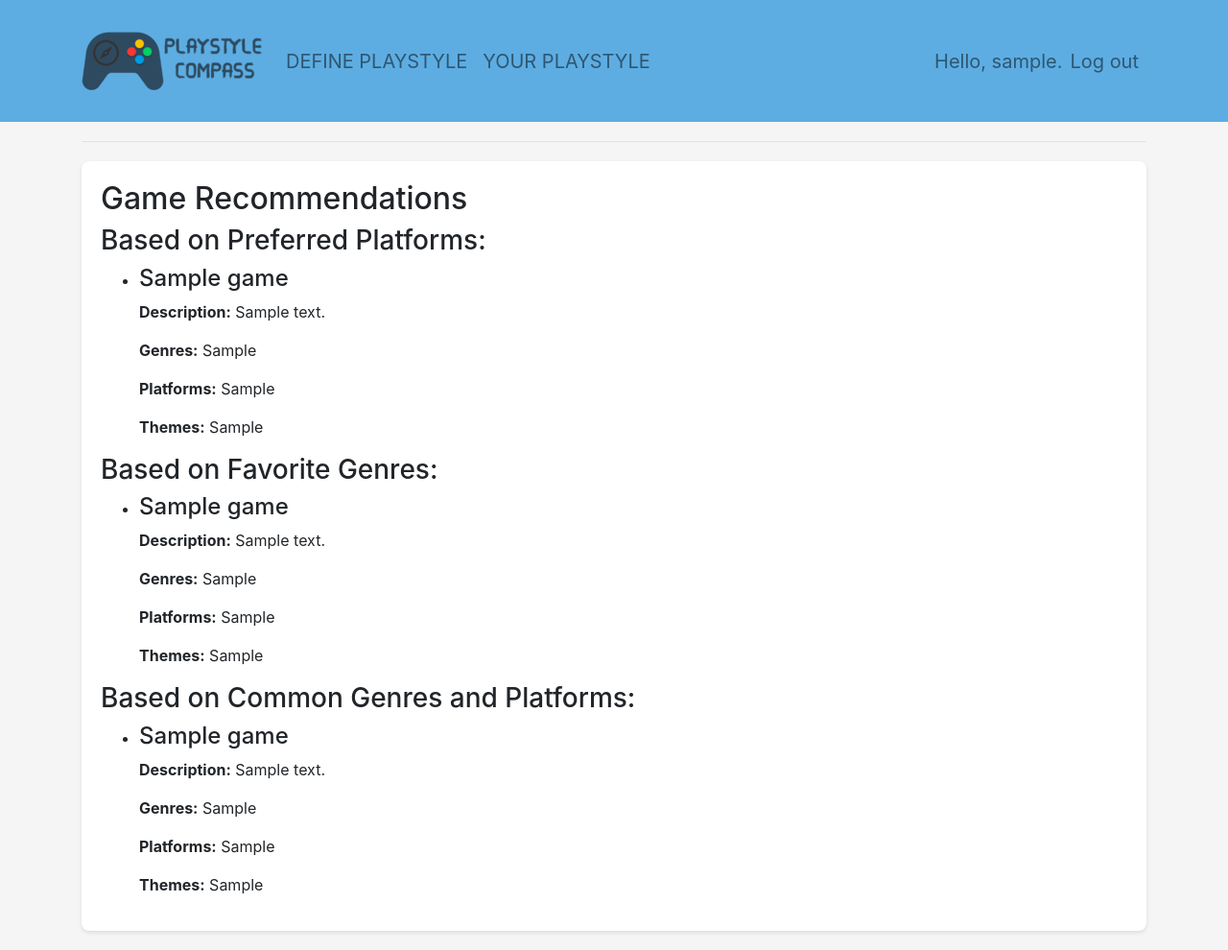
After one commit to miron-alexandru/PlayStyleCompass, a Django app: page /get-recommendations/ in a window 1280 px wide. The commit adds this page. Shown: the whole page at 96% size. Run offline with Django 4.2, Linux system fonts and the light colour scheme; a user stored in the database is signed in; tables that the repository leaves empty hold one stand-in row (values such as "Sample post"); some libraries are stand-ins or nearby versions.

Commit message:
Providing games recommendations for the user (not finished)

```diff
--- a/src/playstyle_compass/models.py
+++ b/src/playstyle_compass/models.py
@@ -20,3 +20,16 @@ class UserPreferences(models.Model):
 
     def __str__(self):
         return self.user.username
+
+class Game(models.Model):
+    title = models.CharField(max_length=100)
+    description = models.TextField()
+    genres = models.CharField(max_length=200)
+    platforms = models.CharField(max_length=200)
+    themes = models.CharField(max_length=200)
+
+    def __str__(self):
+        return self.title
+
+    class Meta:
+        db_table = 'Games'
--- a/src/playstyle_compass/templates/playstyle_compass/gaming_preferences.html
+++ b/src/playstyle_compass/templates/playstyle_compass/gaming_preferences.html
@@ -13,7 +13,7 @@
   <div class="form-group">
     <label for="gaming_history" class="form-label">Gaming History:</label>
     <input type="text" id="gaming_history" name="gaming_history" class="form-control"
-           value="{{ user_preferences.gaming_history }}" pattern="[A-Za-z0-9]+" title="Only letters and numbers are allowed">
+           value="{{ user_preferences.gaming_history }}" pattern="[A-Za-z0-9\s]+" title="Only letters and numbers are allowed">
   </div>
 
     <!-- Favorite Genres -->
--- /dev/null
+++ b/src/playstyle_compass/templates/playstyle_compass/recommendations.html
@@ -0,0 +1,85 @@
+{% extends "playstyle_compass/base.html" %}
+{% load static %}
+
+{% block styles %}
+  <link rel="stylesheet" type="text/css" href="{% static 'css/game_recommendations.css' %}">
+{% endblock %}
+
+{% block content %}
+  <h2>Game Recommendations</h2>
+
+  {% if matching_games.gaming_history or matching_games.preferred_platforms or matching_games.favorite_genres %}
+    <div class="recommendations">
+      {% if matching_games.gaming_history %}
+        <div class="recommendation-section">
+          <h3>Based on Gaming History:</h3>
+          <ul>
+            {% for game in matching_games.gaming_history %}
+              <li>
+                <h4>{{ game.title|default:"Not available" }}</h4>
+                <p><strong>Description:</strong> {{ game.description|default:"Not available" }}</p>
+                <p><strong>Genres:</strong> {{ game.genres|default:"Not available" }}</p>
+                <p><strong>Platforms:</strong> {{ game.platforms|default:"Not available" }}</p>
+                <p><strong>Themes:</strong> {{ game.themes|default:"Not available" }}</p>
+              </li>
+            {% endfor %}
+          </ul>
+        </div>
+      {% endif %}
+
+      {% if matching_games.preferred_platforms %}
+        <div class="recommendation-section">
+          <h3>Based on Preferred Platforms:</h3>
+          <ul>
+            {% for game in matching_games.preferred_platforms %}
+              <li>
+                <h4>{{ game.title|default:"Not available" }}</h4>
+                <p><strong>Description:</strong> {{ game.description|default:"Not available" }}</p>
+                <p><strong>Genres:</strong> {{ game.genres|default:"Not available" }}</p>
+                <p><strong>Platforms:</strong> {{ game.platforms|default:"Not available" }}</p>
+                <p><strong>Themes:</strong> {{ game.themes|default:"Not available" }}</p>
+              </li>
+            {% endfor %}
+          </ul>
+        </div>
+      {% endif %}
+
+      {% if matching_games.favorite_genres %}
+        <div class="recommendation-section">
+          <h3>Based on Favorite Genres:</h3>
+          <ul>
+            {% for game in matching_games.favorite_genres %}
+              <li>
+                <h4>{{ game.title|default:"Not available" }}</h4>
+                <p><strong>Description:</strong> {{ game.description|default:"Not available" }}</p>
+                <p><strong>Genres:</strong> {{ game.genres|default:"Not available" }}</p>
+                <p><strong>Platforms:</strong> {{ game.platforms|default:"Not available" }}</p>
+                <p><strong>Themes:</strong> {{ game.themes|default:"Not available" }}</p>
+              </li>
+            {% endfor %}
+          </ul>
+        </div>
+      {% endif %}
+
+      {% if matching_games.common_genres_platforms %}
+        <div class="recommendation-section">
+          <h3>Based on Common Genres and Platforms:</h3>
+          <ul>
+            {% for game in matching_games.common_genres_platforms %}
+              <li>
+                <h4>{{ game.title|default:"Not available" }}</h4>
+                <p><strong>Description:</strong> {{ game.description|default:"Not available" }}</p>
+                <p><strong>Genres:</strong> {{ game.genres|default:"Not available" }}</p>
+                <p><strong>Platforms:</strong> {{ game.platforms|default:"Not available" }}</p>
+                <p><strong>Themes:</strong> {{ game.themes|default:"Not available" }}</p>
+              </li>
+            {% endfor %}
+          </ul>
+        </div>
+      {% endif %}
+
+    </div>
+  {% else %}
+    <p>No matching games found.</p>
+  {% endif %}
+{% endblock %}
--- a/src/playstyle_compass/templates/playstyle_compass/update_preferences.html
+++ b/src/playstyle_compass/templates/playstyle_compass/update_preferences.html
@@ -23,4 +23,8 @@
     <div class="playstyle-title">Preferred Platforms:</div>
     <p class="playstyle-text">{{ user_preferences.platforms|format_preferences|safe }}</p>
   </div>
+
+  <!-- Add a button to get recommendations -->
+  <a href="{% url 'playstyle_compass:get_recommendations' %}" class="btn btn-primary">Get Recommendations</a>
+
 {% endblock content %}
--- a/src/playstyle_compass/urls.py
+++ b/src/playstyle_compass/urls.py
@@ -8,5 +8,6 @@ app_name = 'playstyle_compass'
 urlpatterns = [
     path('', views.index, name='index'),
     path('gaming_preferences/', views.gaming_preferences, name='gaming_preferences'),
-    path('preferences', views.update_preferences, name='update_preferences'),
+    path('preferences/', views.update_preferences, name='update_preferences'),
+    path('get-recommendations/', views.get_recommendations, name='get_recommendations'),
 ]
--- a/src/playstyle_compass/views.py
+++ b/src/playstyle_compass/views.py
@@ -1,8 +1,9 @@
 from django.shortcuts import render, redirect, get_object_or_404
 from django.contrib.auth.decorators import login_required
 from django.http import Http404
+from django.db.models import Q
 
-from .models import GamingPreferences, UserPreferences
+from .models import GamingPreferences, UserPreferences, Game
 from .forms import GamingPreferencesForm
 
 def index(request):
@@ -43,3 +44,42 @@ def update_preferences(request):
     }
 
     return render(request, 'playstyle_compass/update_preferences.html', context)
+
+
+@login_required
+def get_recommendations(request):
+    """Provide game recommendations for the user."""
+    user = request.user
+    user_preferences = UserPreferences.objects.get(user=user)
+    favorite_genres = user_preferences.favorite_genres.split(', ')
+    preferred_platforms = user_preferences.platforms.split(', ')
+    gaming_history = user_preferences.gaming_history.split(', ')
+
+    genre_filters = Q()
+    platform_filters = Q()
+    history_filters = Q()
+
+    for genre in favorite_genres:
+        genre_filters |= Q(genres__iexact=genre.strip())
+
+    for platform in preferred_platforms:
+        platform_filters |= Q(platforms__iexact=platform.strip())
+
+    for history_game in gaming_history:
+        history_filters |= Q(title__iexact=history_game.strip())
+
+    matching_games = {
+        'gaming_history': Game.objects.filter(history_filters),
+        'preferred_platforms': Game.objects.filter(platform_filters),
+        'favorite_genres': Game.objects.filter(genre_filters),
+    }
+
+    # Find games that have common genres and platforms
+    common_filters = genre_filters & platform_filters
+    matching_games['common_genres_platforms'] = Game.objects.filter(common_filters)
+
+    context = {
+        'user_preferences': user_preferences,
+        'matching_games': matching_games,
+    }
+    return render(request, 'playstyle_compass/recommendations.html', context)
```
Also changed, not shown: src/playstyle_compass/database_router.py (added, +18 -0 lines), src/playstyle_manager/settings.py (+7 -1 lines), static/css/game_recommendations.css (added, +37 -0 lines), README.MD, src/playstyle_compass/migrations/0002_game_remove_userpreferences_id_and_more.py (added), src/playstyle_compass/migrations/0003_delete_game.py (added), src/playstyle_compass/migrations/0004_game.py (added), src/playstyle_compass/migrations/0005_alter_game_table.py (added).
